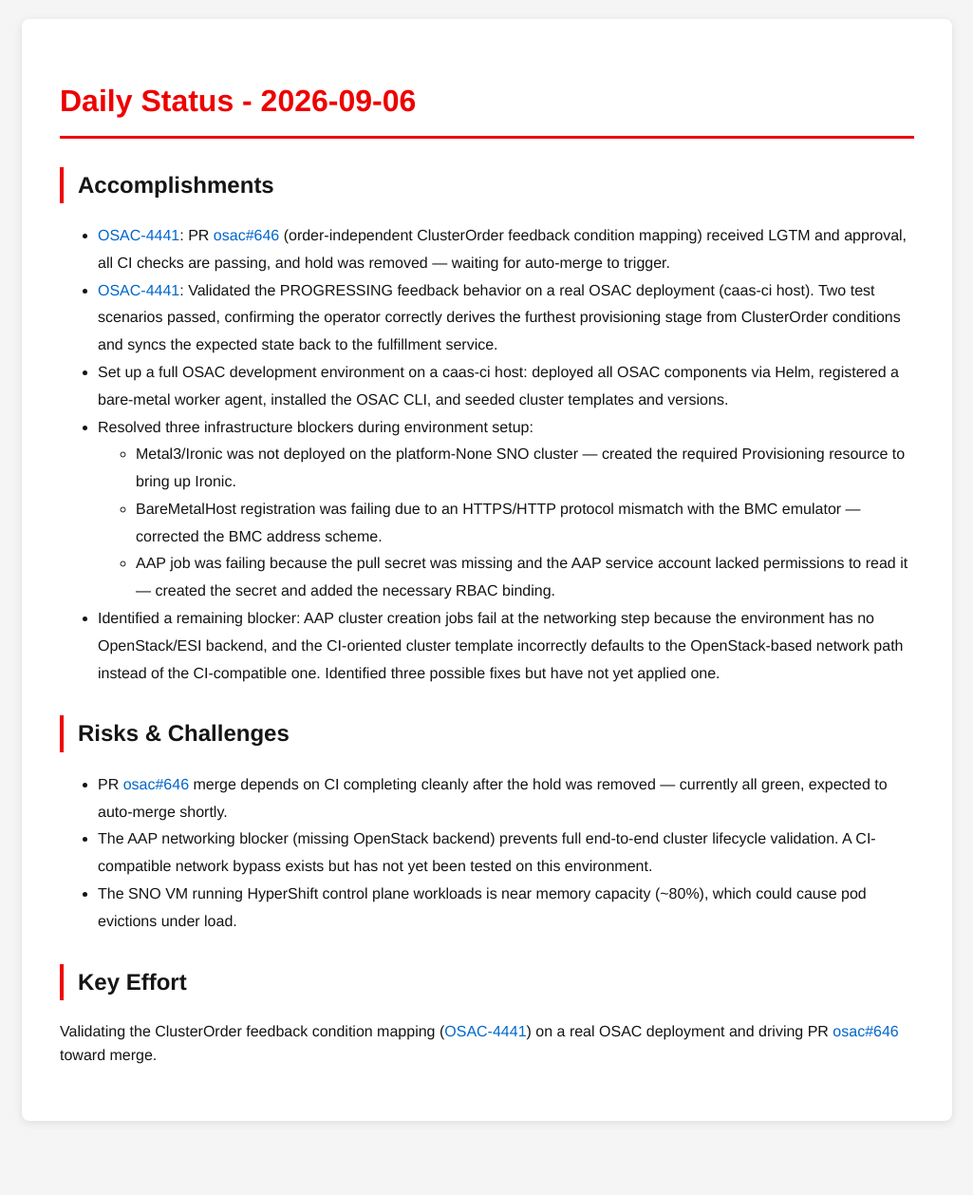
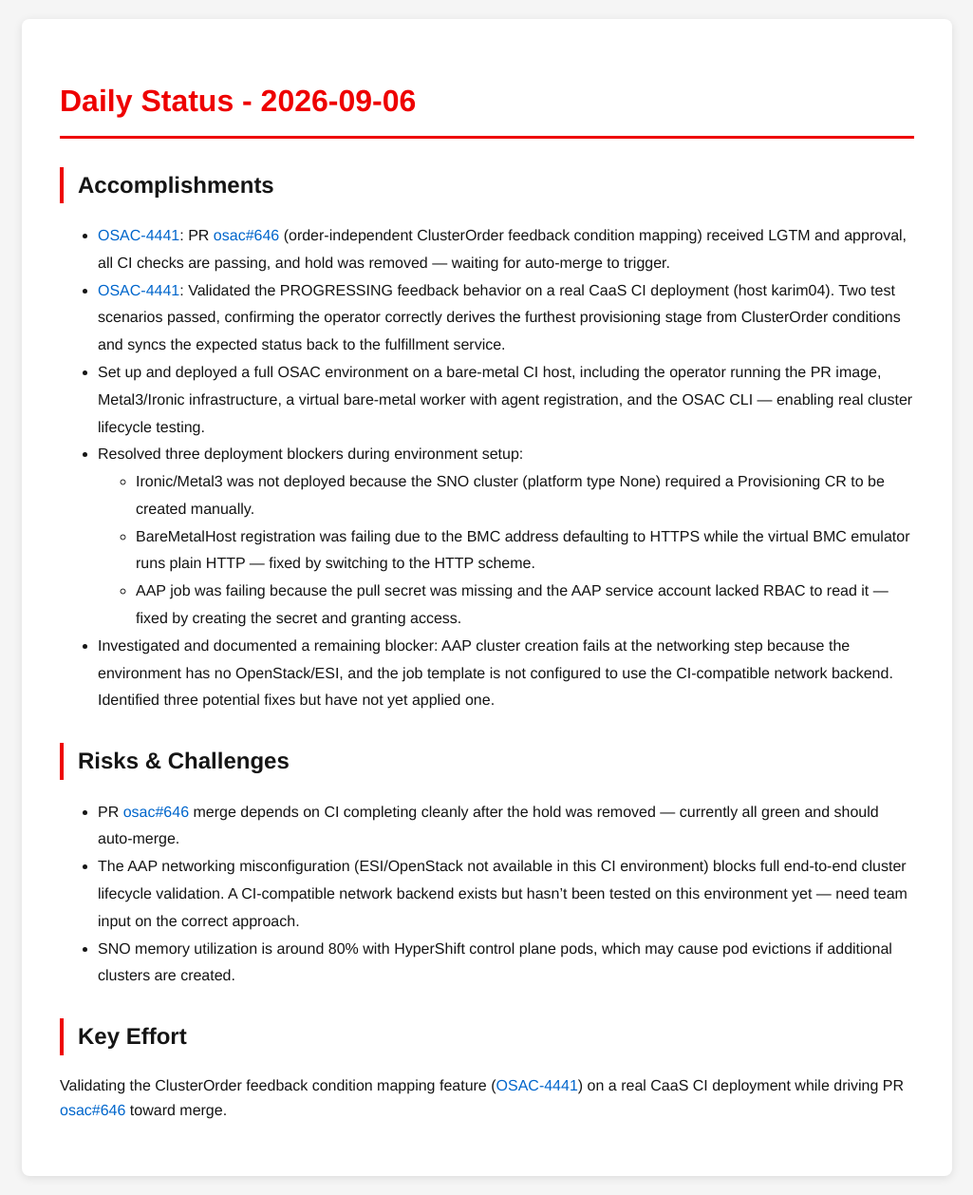
Before and after one commit to tzvatot/daily-status, a Jekyll site: the page built from 2026-09-06.md, in a window 1280 px wide. Shown: the whole page at 95% size, without its empty margins (127-1152 px from the left). Built offline with Jekyll 4.4.1, drawn with Linux system fonts in a browser that asks for light colours; before the commit the page ends 1200 px from its top, so only the background shows below that.

Commit message:
Daily status update - 2026-09-06

```diff
--- a/2026-09-06.md
+++ b/2026-09-06.md
@@ -9,20 +9,20 @@
 ## Accomplishments
 
 - [OSAC-4441](https://redhat.atlassian.net/browse/OSAC-4441): PR [osac#646](https://github.com/osac-project/osac/pull/646) (order-independent ClusterOrder feedback condition mapping) received LGTM and approval, all CI checks are passing, and hold was removed — waiting for auto-merge to trigger.
-- [OSAC-4441](https://redhat.atlassian.net/browse/OSAC-4441): Validated the PROGRESSING feedback behavior on a real OSAC deployment (caas-ci host). Two test scenarios passed, confirming the operator correctly derives the furthest provisioning stage from ClusterOrder conditions and syncs the expected state back to the fulfillment service.
-- Set up a full OSAC development environment on a caas-ci host: deployed all OSAC components via Helm, registered a bare-metal worker agent, installed the OSAC CLI, and seeded cluster templates and versions.
-- Resolved three infrastructure blockers during environment setup:
-  - Metal3/Ironic was not deployed on the platform-None SNO cluster — created the required Provisioning resource to bring up Ironic.
-  - BareMetalHost registration was failing due to an HTTPS/HTTP protocol mismatch with the BMC emulator — corrected the BMC address scheme.
-  - AAP job was failing because the pull secret was missing and the AAP service account lacked permissions to read it — created the secret and added the necessary RBAC binding.
-- Identified a remaining blocker: AAP cluster creation jobs fail at the networking step because the environment has no OpenStack/ESI backend, and the CI-oriented cluster template incorrectly defaults to the OpenStack-based network path instead of the CI-compatible one. Identified three possible fixes but have not yet applied one.
+- [OSAC-4441](https://redhat.atlassian.net/browse/OSAC-4441): Validated the PROGRESSING feedback behavior on a real CaaS CI deployment (host karim04). Two test scenarios passed, confirming the operator correctly derives the furthest provisioning stage from ClusterOrder conditions and syncs the expected status back to the fulfillment service.
+- Set up and deployed a full OSAC environment on a bare-metal CI host, including the operator running the PR image, Metal3/Ironic infrastructure, a virtual bare-metal worker with agent registration, and the OSAC CLI — enabling real cluster lifecycle testing.
+- Resolved three deployment blockers during environment setup:
+  - Ironic/Metal3 was not deployed because the SNO cluster (platform type None) required a Provisioning CR to be created manually.
+  - BareMetalHost registration was failing due to the BMC address defaulting to HTTPS while the virtual BMC emulator runs plain HTTP — fixed by switching to the HTTP scheme.
+  - AAP job was failing because the pull secret was missing and the AAP service account lacked RBAC to read it — fixed by creating the secret and granting access.
+- Investigated and documented a remaining blocker: AAP cluster creation fails at the networking step because the environment has no OpenStack/ESI, and the job template is not configured to use the CI-compatible network backend. Identified three potential fixes but have not yet applied one.
 
 ## Risks & Challenges
 
-- PR [osac#646](https://github.com/osac-project/osac/pull/646) merge depends on CI completing cleanly after the hold was removed — currently all green, expected to auto-merge shortly.
-- The AAP networking blocker (missing OpenStack backend) prevents full end-to-end cluster lifecycle validation. A CI-compatible network bypass exists but has not yet been tested on this environment.
-- The SNO VM running HyperShift control plane workloads is near memory capacity (~80%), which could cause pod evictions under load.
+- PR [osac#646](https://github.com/osac-project/osac/pull/646) merge depends on CI completing cleanly after the hold was removed — currently all green and should auto-merge.
+- The AAP networking misconfiguration (ESI/OpenStack not available in this CI environment) blocks full end-to-end cluster lifecycle validation. A CI-compatible network backend exists but hasn't been tested on this environment yet — need team input on the correct approach.
+- SNO memory utilization is around 80% with HyperShift control plane pods, which may cause pod evictions if additional clusters are created.
 
 ## Key Effort
 
-Validating the ClusterOrder feedback condition mapping ([OSAC-4441](https://redhat.atlassian.net/browse/OSAC-4441)) on a real OSAC deployment and driving PR [osac#646](https://github.com/osac-project/osac/pull/646) toward merge.
+Validating the ClusterOrder feedback condition mapping feature ([OSAC-4441](https://redhat.atlassian.net/browse/OSAC-4441)) on a real CaaS CI deployment while driving PR [osac#646](https://github.com/osac-project/osac/pull/646) toward merge.
```
